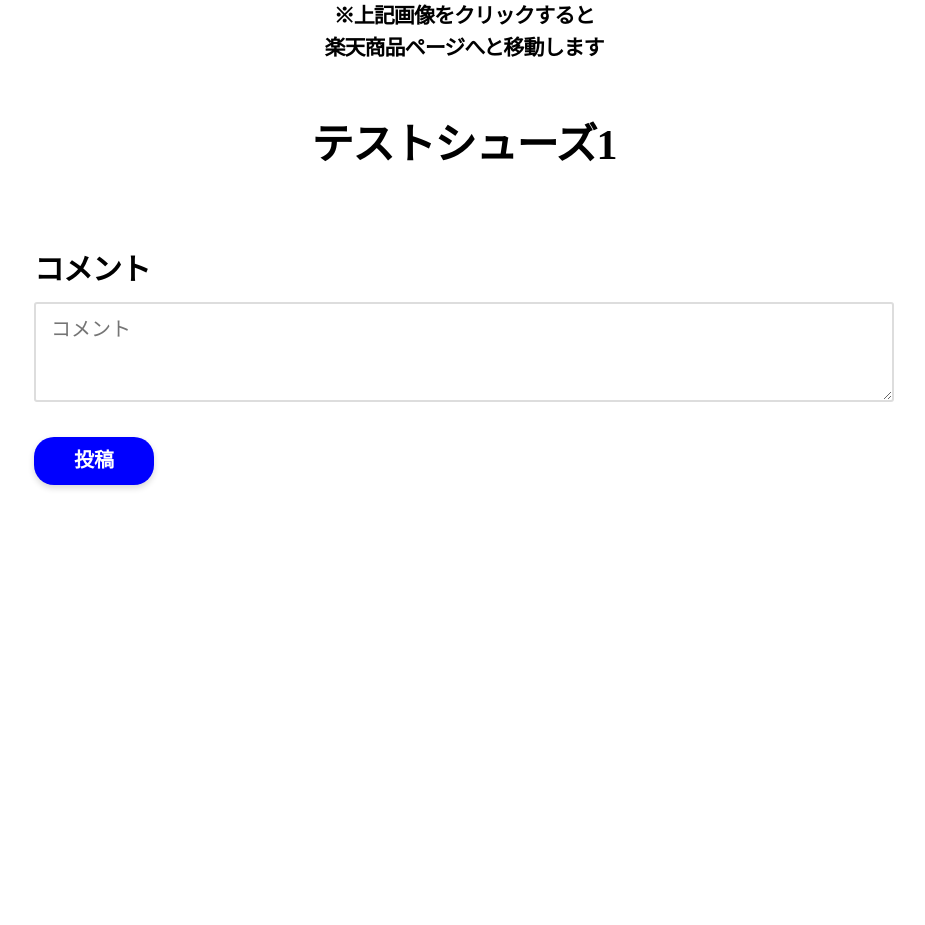
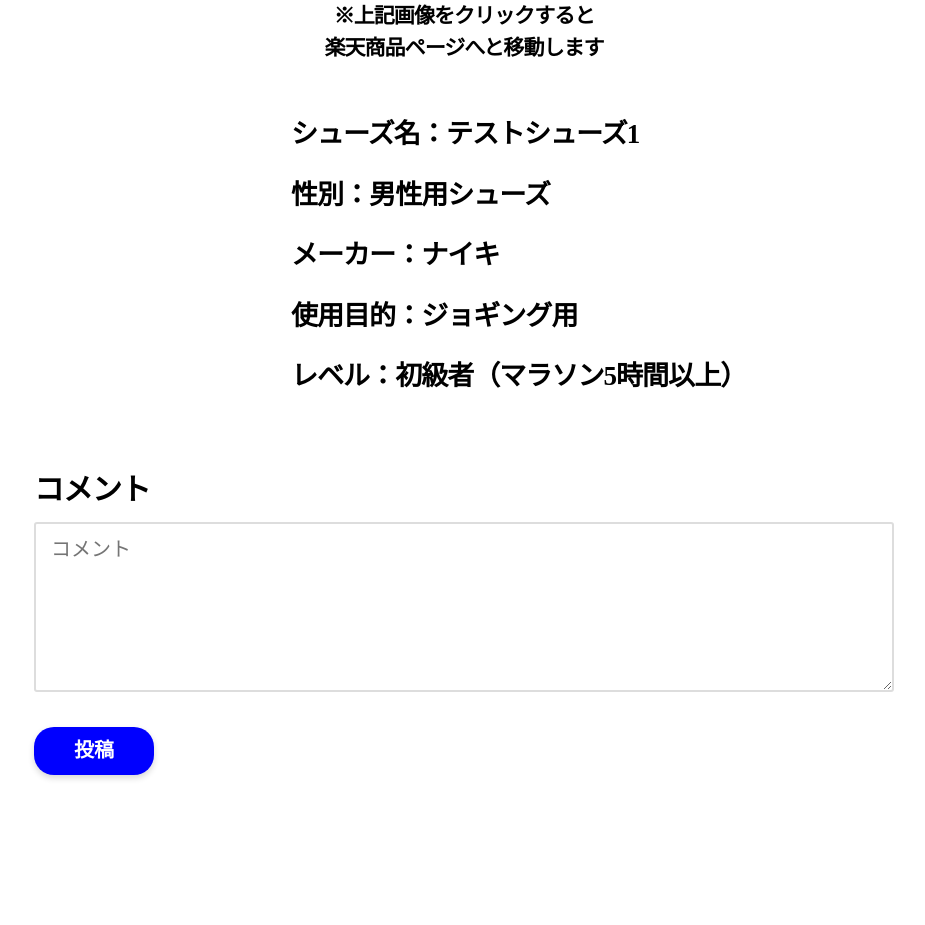
Before and after one commit to Koji-0104/shoes_for_runners, a Rails app: page /shoes/1 in a window 1280 px wide. Shown: the part 700-1625 px from the top of the page, without its empty margins (176-1101 px from the left). Before the commit the page ends 1190 px from the top, so only its background shows below. Run offline with Rails 7, Linux system fonts and the light colour scheme; data comes from the database, SQL or seed files in the repository; data that the repository does not hold is empty; style sheets or scripts are compiled from the project's sources; parts of the project's set-up code (start-up, migrations or seed data) failed here and were passed over; some libraries are stand-ins or nearby versions.

Commit message:
Add:シューズ検索ページの作成

```diff
--- a/app/assets/stylesheets/_header.scss
+++ b/app/assets/stylesheets/_header.scss
@@ -48,7 +48,7 @@
     }
   }
   &__nav {
-    width: 680px;
+    width: 575px;
     @include mq(m) {
       position: fixed;
       top: 0;
--- a/app/assets/stylesheets/comment.scss
+++ b/app/assets/stylesheets/comment.scss
@@ -27,7 +27,7 @@
     border: 2px solid #ddd;
     box-sizing: border-box;
     font-size: 2rem;
-    height: 100px;
+    height: 170px;
     margin-bottom: 15px;
     @include mq(s) {
         width: 100%;
@@ -38,7 +38,7 @@
       z-index: 10;
       outline: 0;
       }
-    }
+  }
   &__btn {
     text-align: center;
     color: cl(white);
--- a/app/assets/stylesheets/shoes.scss
+++ b/app/assets/stylesheets/shoes.scss
@@ -12,23 +12,41 @@
     max-width: 1020px;
     margin-left: auto;
     margin-right: auto;
-    padding: 130px 20px 50px;
+    padding: 100px 40px 50px;
     @include mq(m) {
     width: 750px;
-    padding: 85px 20px 70px;
-    text-align: center;
+    padding: 85px 20px 30px;
   }
   @include mq(s) {
     width: 360px;
     padding: 70px 20px 70px;
   }
-}
+  }
   &__title {
     text-align: center;
     font-size: 3.2rem;
     font-weight: bold;
-    padding-bottom: 80px;
-}
+    margin-bottom: 70px;
+  }
+  &__explanation{
+    font-size: 1.8rem;
+  }
+  &__items-inner {
+    display: block;
+    width: 100%;
+    max-width: 1020px;
+    margin-left: auto;
+    margin-right: auto;
+    padding: 50px 20px 50px;
+    @include mq(m) {
+    width: 750px;
+    padding: 50px 20px 70px;
+  }
+  @include mq(s) {
+    width: 360px;
+    padding: 70px 20px 70px;
+  }
+  }
   &__item{
     display: flex;
     flex-wrap: wrap;
@@ -109,8 +127,8 @@
     text-align: center;
   }
   @include mq(s) {
-    width: 360px;
-    padding: 120px 20px 70px;
+    width: 365px;
+    padding: 120px 15px 70px;
   }
   }
   &__title {
@@ -138,6 +156,7 @@
   &__causion{
     font-size: 2.1rem;
     font-weight: bold;
+    margin-bottom: 50px;
     @include mq(m) {
       font-size: 1.8rem;
     }
@@ -145,15 +164,67 @@
       font-size: 1.7rem;
     }
   }
-  &__name{
-    margin-top: 50px;
-    font-size: 4.2rem;
+
+  &__explanation{
+    margin-top: 20px;
+    font-size: 2.7rem;
     font-weight: bold;
+    text-align: left;
+    margin-left: 317px;
     @include mq(m) {
-      font-size: 3.5rem;
+      font-size: 2.5rem;
+      margin-left: 190px;
     }
     @include mq(s) {
-      font-size: 3.3rem;
+      font-size: 2rem;
+      margin-left: 0px;
     }
   }
 }
+
+//シューズ一覧画面
+.shoes-search{
+  &__group {
+    margin-top: 20px;
+  }
+  &__title {
+    font-size: 1.8rem;
+  }
+  &__select {
+    width: 90%;
+    padding: 5px 5px;
+    font-size: 1.8rem;
+    border-radius: 3px;
+    border: 2px solid #ddd;
+    box-sizing: border-box;
+    margin-bottom: 15px;
+    @include mq(s) {
+      width: 100%;
+    }
+    &:focus{
+      border: 2px solid blue;
+      z-index: 10;
+      outline: 0;
+    }
+  }
+  &__btn {
+    text-align: center;
+    color: cl(white);
+    background:  blue;
+    width: 120px;
+    padding: 8px 0 10px;
+    box-shadow: 0 3px 6px rgba(0, 0, 0, 0.16);
+    border-radius: 10px;
+    font-size: 1.9rem;
+    font-weight: bold;
+    cursor: pointer;
+    margin-top: 20px;
+    &:hover {
+      opacity: 0.7;
+      transition: 0.3s;
+    }
+    @include mq(s) {
+      font-size: 1.8rem;
+    }
+  }
+}
--- a/app/controllers/shoes_controller.rb
+++ b/app/controllers/shoes_controller.rb
@@ -1,6 +1,7 @@
 class ShoesController < ApplicationController
   def index
-    @shoes = Shoe.all
+    @q = Shoe.ransack(params[:q])
+    @shoes = @q.result(distinct: true).all
   end
 
   def show
--- a/app/models/shoe.rb
+++ b/app/models/shoe.rb
@@ -6,4 +6,9 @@ class Shoe < ApplicationRecord
   validates :name, uniqueness: { case_sensitive: true }, presence: true
   validates :url, presence: true
   validates :img_url, presence: true
+
+  enum gender: { 男性用シューズ: 0, 女性用シューズ: 1 }
+  enum purpose: { ジョギング用: 0, レース用: 1 }
+  enum maker: { ナイキ: 0, アディダス: 1, ミズノ: 2, アシックス: 3 }
+  enum level: {初級者（マラソン5時間以上）: 0, 中級者（マラソン5時間以内）: 1, 上級者（マラソン4時間以内）:2 }
 end
--- a/app/views/home/index.html.erb
+++ b/app/views/home/index.html.erb
@@ -10,7 +10,7 @@
             </div>
         </div>
         <div class="fv__btn ">
-            <%= button_to 'シューズを探してみる', '#', method: :get, class: "fv__link" %>
+            <%= button_to 'シューズを探してみる', shoes_path, method: :get, class: "fv__link" %>
         </div>
     </div>
 </div>
@@ -50,7 +50,7 @@
                 </li>
             </ul>
             <div class="features__btn ">
-                <%= link_to 'シューズを探してみる', '#', method: :get, class: "features__link" %>
+                <%= link_to 'シューズを探してみる', shoes_path, method: :get, class: "features__link" %>
             </div>
         </div>
     </div>
--- a/app/views/shared/_before_login_header.html.erb
+++ b/app/views/shared/_before_login_header.html.erb
@@ -14,8 +14,7 @@
     <div class="header__bglayer"></div>
     <nav class="header__nav">
       <ul class="header__list">
-        <li><%= link_to 'シューズを探してみる', '#', class: "header__item" %></li>
-        <li><%= link_to 'シューズ一覧', shoes_path, class: "header__item" %></li>
+        <li><%= link_to t('shoes.index.title'), shoes_path, class: "header__item" %></li>
         <li><%= link_to (t 'defaults.login'), login_path, class: "header__item" %></li>
       </ul>
     </nav>
--- a/app/views/shared/_header.html.erb
+++ b/app/views/shared/_header.html.erb
@@ -14,7 +14,6 @@
     <div class="header__bglayer"></div>
     <nav class="header__nav">
       <ul class="header__list">
-        <li><%= link_to 'シューズを探してみる', '#', class: "header__item" %></li>
         <li><%= link_to t('shoes.index.title'), shoes_path, class: "header__item" %></li>
         <li><%= link_to t('mypages.show.title'), mypage_path, class: "header__item" %></li>
         <li><%= link_to t('shoes.bookmarks.title'), bookmarks_shoes_path, class: "header__item" %></li>
--- a/app/views/shoes/bookmarks.html.erb
+++ b/app/views/shoes/bookmarks.html.erb
@@ -8,7 +8,7 @@
       <% if @bookmark_shoes.present? %>
         <%= render @bookmark_shoes %>
       <% else %>
-        <p><%= t('.no_result') %></p>
+        <p class="shoes-list__result"><%= t('.no_result') %></p>
       <% end %>
     </div>
   </div>
--- a/app/views/shoes/index.html.erb
+++ b/app/views/shoes/index.html.erb
@@ -1,9 +1,12 @@
 <!-- シューズ一覧 -->
 <div class="shoes-list">
   <div class="shoes-list__inner">
+    <h2 class="shoes-list__title"><%= t '.title' %></h2>
+    <p class="shoes-list__explanation">下の4つの項目にご回答していただくと、おすすめシューズが表示されます。</p>
     <div>
-      <h2 class="shoes-list__title"><%= t '.title' %></h2>
+      <%= render 'search_form', url: shoes_path %>
     </div>
+    <div class="shoes-list__items-inner">
       <div class="shoes-list__item">
         <% if @shoes.present? %>
           <%= render @shoes %>
@@ -13,3 +16,4 @@
       </div>
     </div>
   </div>
+</div>
--- a/app/views/shoes/show.html.erb
+++ b/app/views/shoes/show.html.erb
@@ -14,7 +14,13 @@
       <div class="shoes-detail__causion">
         ※上記画像をクリックすると<br>楽天商品ページへと移動します
       </div>
-      <h2 class="shoes-detail__name"><%= @shoe.name %></h2>
+      <div class="shoes-detail__text">
+        <h2 class="shoes-detail__explanation">シューズ名：<%= @shoe.name %></h2>
+        <h2 class="shoes-detail__explanation">性別：<%= @shoe.gender %></h2>
+        <h2 class="shoes-detail__explanation">メーカー：<%= @shoe.maker %></h2>
+        <h2 class="shoes-detail__explanation">使用目的：<%= @shoe.purpose %></h2>
+        <h2 class="shoes-detail__explanation">レベル：<%= @shoe.level %></h2>
+      </div>
     </div>
   </div>
 
--- a/config/locales/views/ja.yml
+++ b/config/locales/views/ja.yml
@@ -4,10 +4,12 @@ ja:
     register: '登録'
     logout: 'ログアウト'
     post: '投稿'
+    search_word: '検索ワード'
     show: '詳細'
     edit: '編集'
     update: '更新する'
     delete: '削除'
+    search: '検索'
     password_reset: 'パスワードリセット'
     unspecified: '指定なし'
     message:
@@ -45,8 +47,8 @@ ja:
       success: 'ログアウトしました'
   shoes:
     index:
-      title: 'シューズ一覧'
-      no_result: 'シューズがありません。'
+      title: 'シューズ検索'
+      no_result: '検索結果がありません。'
     show:
       title: 'シューズ詳細'
     bookmarks:
--- a/config/routes.rb
+++ b/config/routes.rb
@@ -1,6 +1,7 @@
 Rails.application.routes.draw do
   # For details on the DSL available within this file, see https://guides.rubyonrails.org/routing.html
   root 'home#index'
+
   get 'login', to: 'user_sessions#new'
   post 'login', to: 'user_sessions#create'
   delete 'logout', to: 'user_sessions#destroy'
--- a/db/migrate/20220218113402_create_shoes.rb
+++ b/db/migrate/20220218113402_create_shoes.rb
@@ -4,6 +4,10 @@ class CreateShoes < ActiveRecord::Migration[6.1]
       t.string :name, null: false
       t.text :url
       t.text :img_url
+      t.integer :gender
+      t.integer :purpose
+      t.integer :maker
+      t.integer :level
 
       t.timestamps
     end
--- a/db/seeds.rb
+++ b/db/seeds.rb
@@ -12,10 +12,14 @@
     name: "テストシューズ#{n + 1}",
     url: "https://hb.afl.rakuten.co.jp/ichiba/247897ef.7a7fceb1.247897f0.a861c831/?pc=https%3A%2F%2Fitem.rakuten.co.jp%2Fsportsauthority%2F65903254%2F&link_type=pict&ut=eyJwYWdlIjoiaXRlbSIsInR5cGUiOiJwaWN0Iiwic2l6ZSI6IjMwMHgzMDAiLCJuYW0iOjEsIm5hbXAiOiJkb3duIiwiY29tIjoxLCJjb21wIjoiZG93biIsInByaWNlIjowLCJib3IiOjEsImNvbCI6MCwiYmJ0biI6MCwicHJvZCI6MCwiYW1wIjpmYWxzZX0%3D",
     img_url: "https://hbb.afl.rakuten.co.jp/hgb/247897ef.7a7fceb1.247897f0.a861c831/?me_id=1271197&item_id=10403218&pc=https%3A%2F%2Fthumbnail.image.rakuten.co.jp%2F%400_mall%2Fsportsauthority%2Fcabinet%2Fimg%2F1430%2F65903254.jpg%3F_ex%3D300x300&s=300x300&t=pict",
+    gender: 0,
+    purpose: 0,
+    maker: 0,
+    level: 0,
   )
 end
 
-20.times do |n|
+3.times do |n|
   User.create!(
     email: "test#{n + 1}@test.com",
     name: "テストさん#{n + 1}",
```
Also changed, not shown: app/views/shoes/_search_form.html.erb (added, +24 -0 lines), Gemfile, Gemfile.lock, app/controllers/mypages_controller.rb (line endings or trailing spaces), db/schema.rb. Lines whose indentation alone changed are shown as unchanged.
